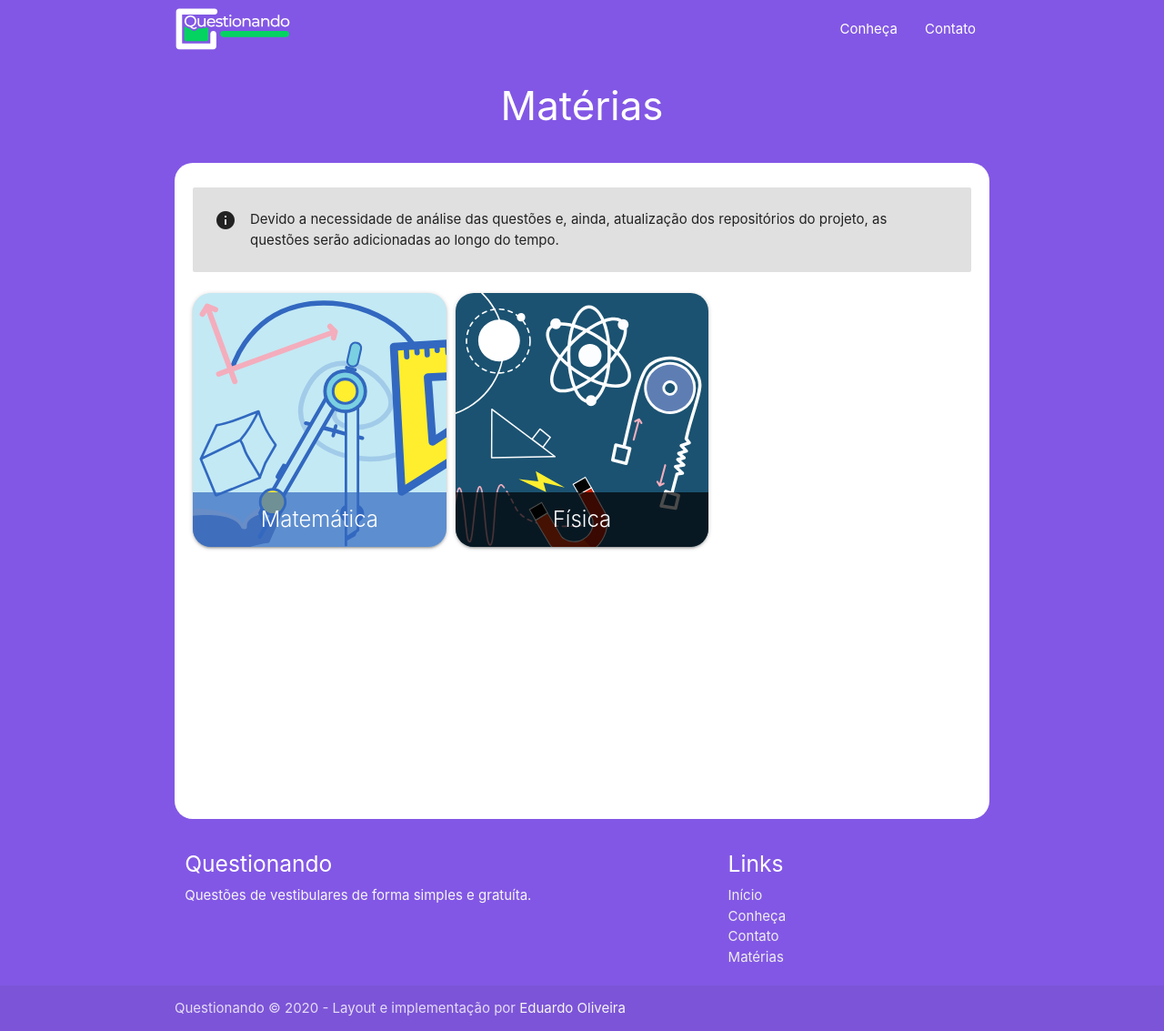
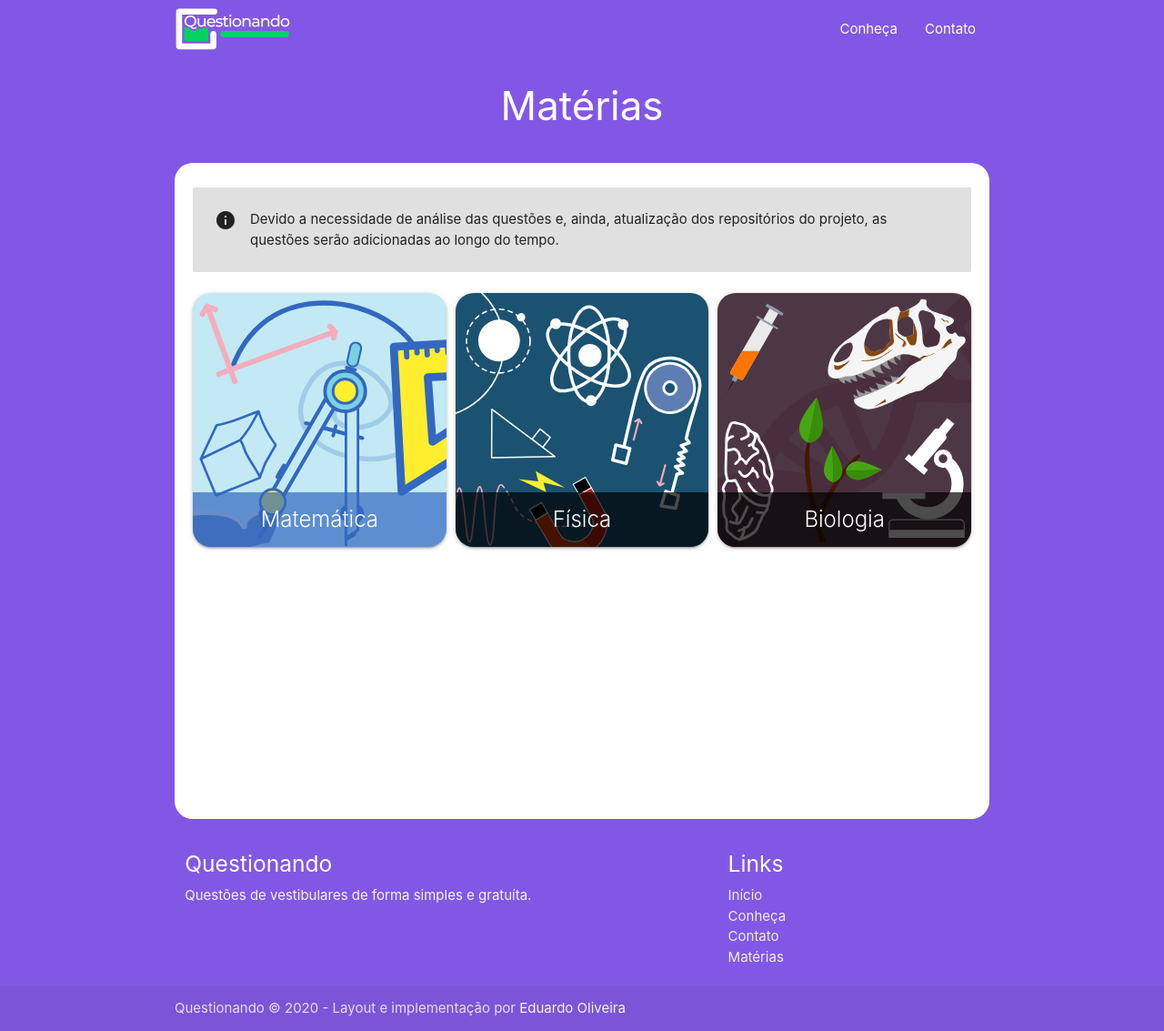
Before and after one commit to questionando-se/questionando-se.github.io, a Jekyll site: the page built from materias.html, in a window 1280 px wide. Shown: the whole page at 91% size. Built offline with Jekyll 4.4.1, drawn with Linux system fonts in a browser that asks for light colours.

Commit message:
add biology icon

```diff
--- a/assets/styles/subjects.css
+++ b/assets/styles/subjects.css
@@ -48,11 +48,16 @@
 .subjects-list .card.math .card-image span.card-title{
     background: rgba(50, 104, 192, 0.7);
 }
-
 .subjects-list .card.physics {
     background: #1b5271;
 }
 .subjects-list .card.physics .card-image span.card-title{
+    background: rgba(0, 0, 0, 0.7);
+}
+.subjects-list .card.bio {
+    background: #4e3744;
+}
+.subjects-list .card.bio .card-image span.card-title{
     background: rgba(0, 0, 0, 0.7);
 }
 
--- a/materias.html
+++ b/materias.html
@@ -42,6 +42,17 @@ title: Matérias
                     </div>
                 </div>
             </div>
+
+            <div>
+                <div class="card darken-4 bio">
+                    <div class="card-image">
+                        <img src="{{ site.url }}/assets/images/subjects/biology.svg" />
+                        <span class="card-title">
+                            <a href="{{ site.url }}/biologia">Biologia</a>
+                        </span>
+                    </div>
+                </div>
+            </div>
         </div>
     </div>
 </div>
```
Also changed, not shown: assets/images/subjects/biology.svg (added), drawing/biology.svg (added).
